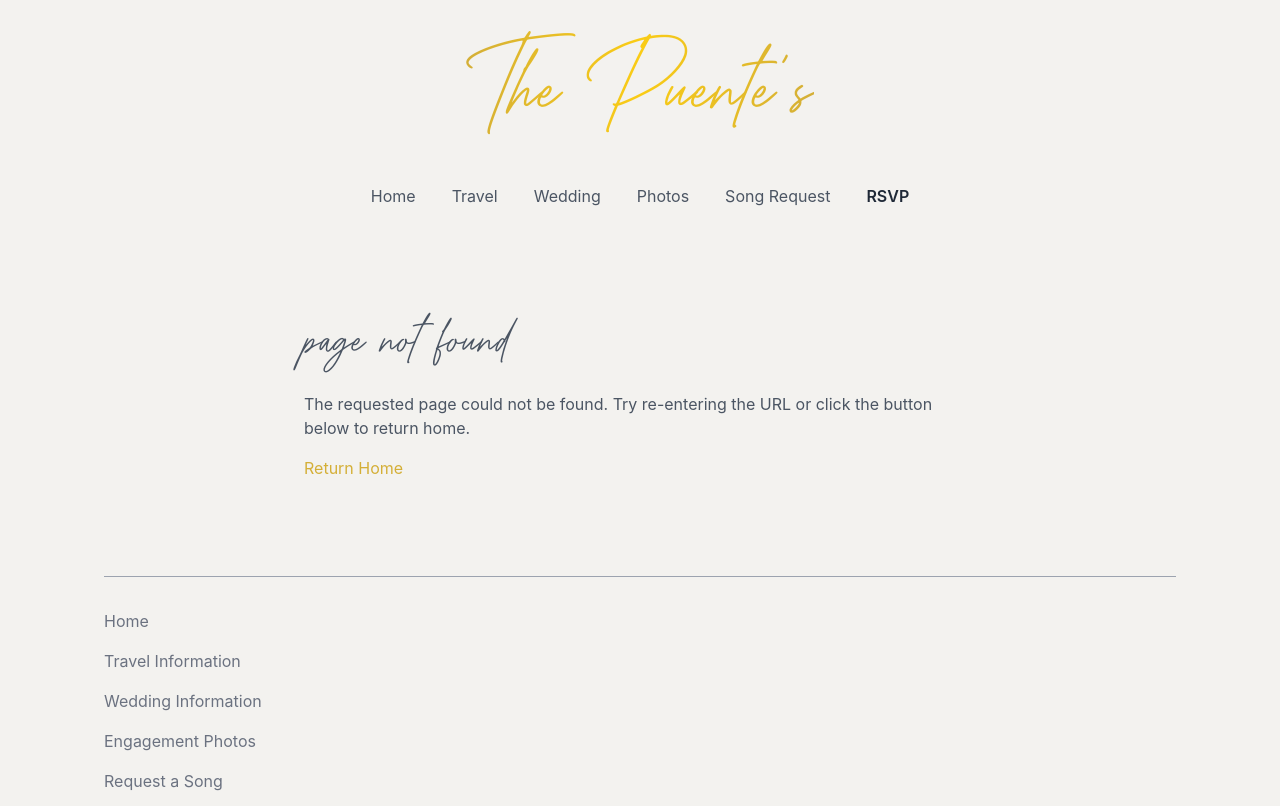
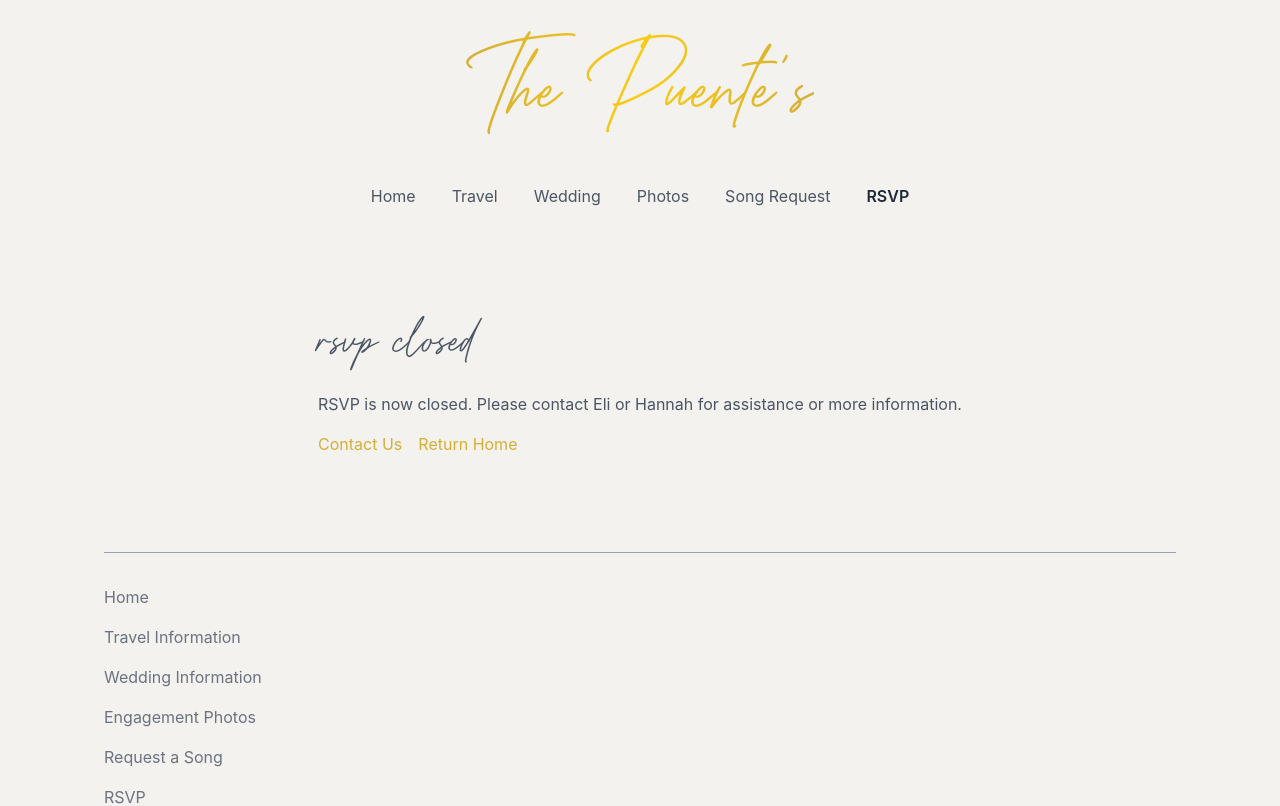
Before and after one commit to elipuente/puentewedding.com, a Next.js app: page /rsvp in a window 1280 px wide. Before the commit this address had no page. Shown: the top 806 px of the page. Built offline with nearby package versions, Linux system fonts and the light colour scheme.

Commit message:
Add RSVP Closed page.

```diff
--- /dev/null
+++ b/pages/rsvp.tsx
@@ -0,0 +1,33 @@
+import type { NextPage } from "next";
+import Link from "next/link";
+
+import Container from "../components/Container";
+
+const RSVP: NextPage = () => (
+  <Container title="RSVP Closed">
+    <div className="flex flex-col justify-center items-start max-w-2xl mx-auto my-16">
+      <h2 className="font-handsta text-7xl sm:text-8xl lowercase">
+        RSVP Closed
+      </h2>
+      <p className="text-gray-600 dark:text-gray-400 mb-4">
+        RSVP is now closed. Please contact Eli or Hannah for assistance or more
+        information.
+      </p>
+      <div className="flex flex-row gap-4">
+        <a
+          className="text-metallic-gold hover:text-yellow-600 transition"
+          href="mailto:us@puentewedding.com"
+        >
+          Contact Us
+        </a>
+        <Link href="/" scroll>
+          <a className="text-metallic-gold hover:text-yellow-600 transition">
+            Return Home
+          </a>
+        </Link>
+      </div>
+    </div>
+  </Container>
+);
+
+export default RSVP;
```
